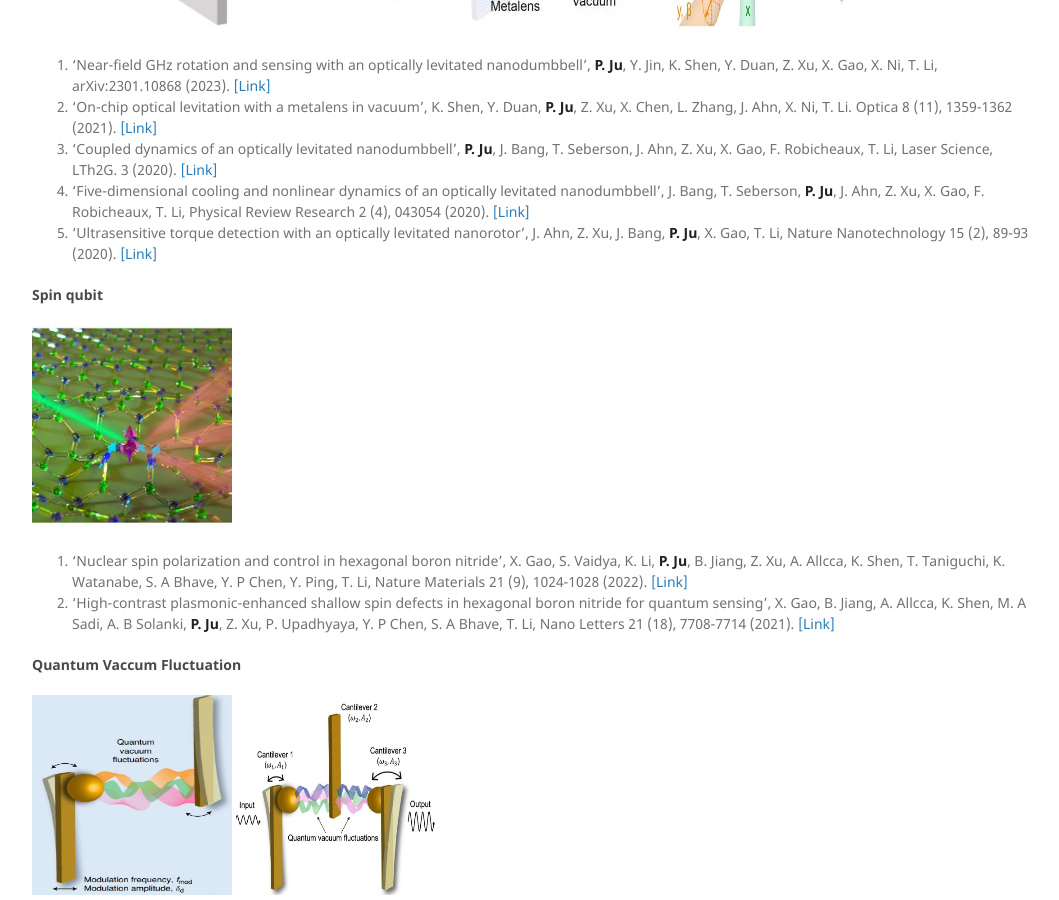
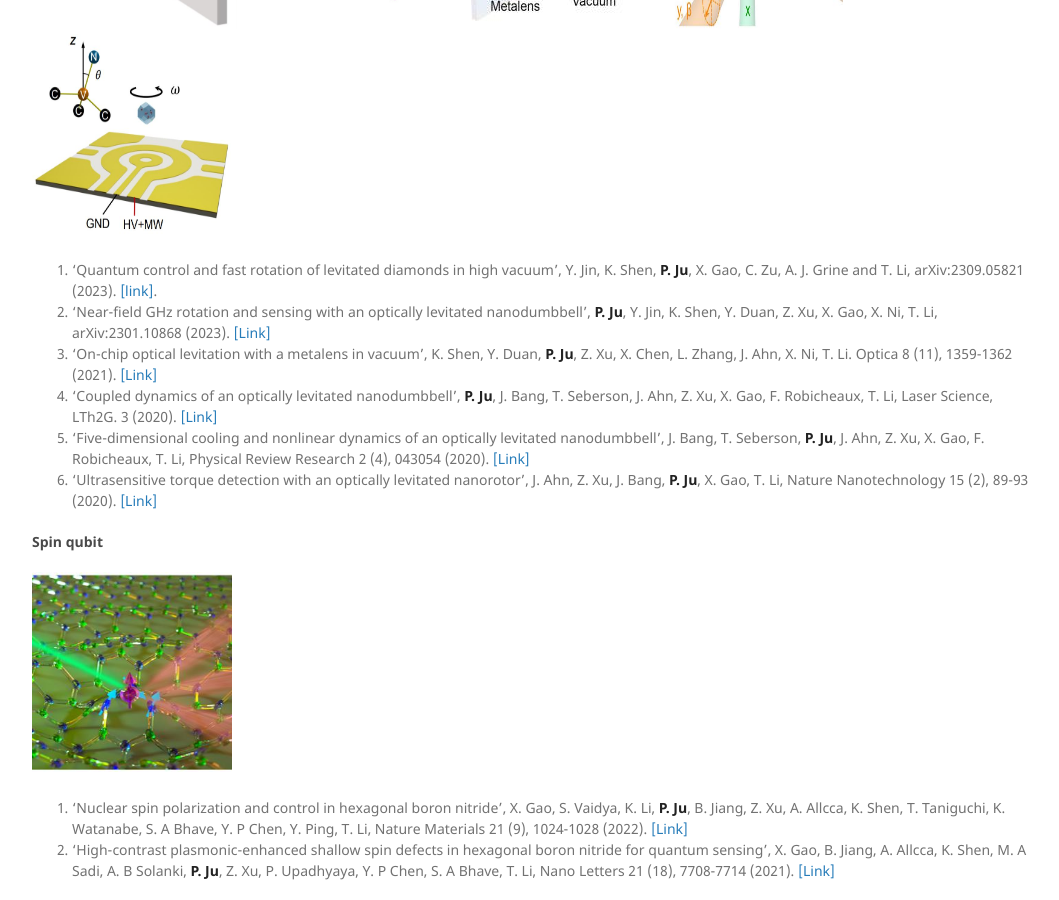
Before and after one commit to peng-ju/peng-ju.github.io, a Jekyll site: the page built from publications/index.md, in a window 1280 px wide and 900 px high, scrolled down 415 px. Shown: the whole window, without its empty margins (108-1167 px from the left). Built offline with Jekyll 4.4.1, drawn with Linux system fonts in a browser that asks for light colours.

Commit message:
update publications

```diff
--- a/publications/index.md
+++ b/publications/index.md
@@ -11,7 +11,9 @@ For a full list of my publications, please refer to my [google scholar](https://
 [<img src="img/fastest_spin.jpg"  width=200px height=200px />](img/img/fastest_spin.jpg)
 [<img src="img/OnChipLevitation.jpg"  width=200px height=200px />](img/OnChipLevitation.jpg)
 [<img src="img/FiveDCooling.JPG"  width=200px height=200px />](img/FiveDCooling.JPG)
+[<img src="img/Rotate_ND.JPG"  width=200px height=200px />](img/Rotate_ND.JPG)
 
+6. 'Quantum control and fast rotation of levitated diamonds in high vacuum', Y. Jin, K. Shen, **P. Ju**, X. Gao, C. Zu, A. J. Grine and T. Li, arXiv:2309.05821  (2023). [[link]](https://arxiv.org/abs/2309.05821).
 5. 'Near-field GHz rotation and sensing with an optically levitated nanodumbbell', **P. Ju**, Y. Jin, K. Shen, Y. Duan, Z. Xu, X. Gao, X. Ni, T. Li, arXiv:2301.10868 (2023). [[Link]](https://arxiv.org/abs/2301.10868)
 4. 'On-chip optical levitation with a metalens in vacuum', K. Shen, Y. Duan, **P. Ju**, Z. Xu, X. Chen, L. Zhang, J. Ahn, X. Ni, T. Li. Optica 8 (11), 1359-1362 (2021). [[Link]](https://opg.optica.org/optica/fulltext.cfm?uri=optica-8-11-1359&id=461986)
 3. 'Coupled dynamics of an optically levitated nanodumbbell', **P. Ju**, J. Bang, T. Seberson, J. Ahn, Z. Xu, X. Gao, F. Robicheaux, T. Li, Laser Science, LTh2G. 3 (2020). [[Link]](https://opg.optica.org/abstract.cfm?uri=LS-2020-LTh2G.3)
```
Also changed, not shown: publications/img/Rotate_ND.JPG (added).
